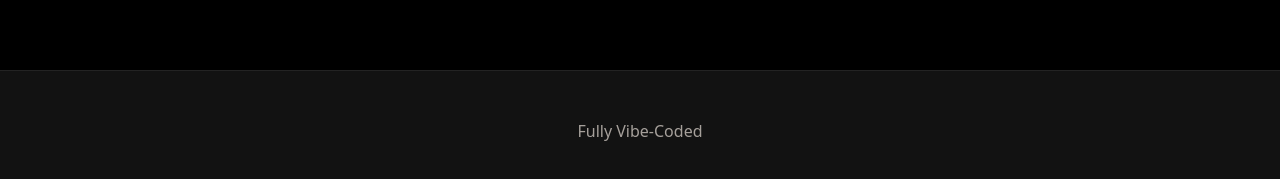
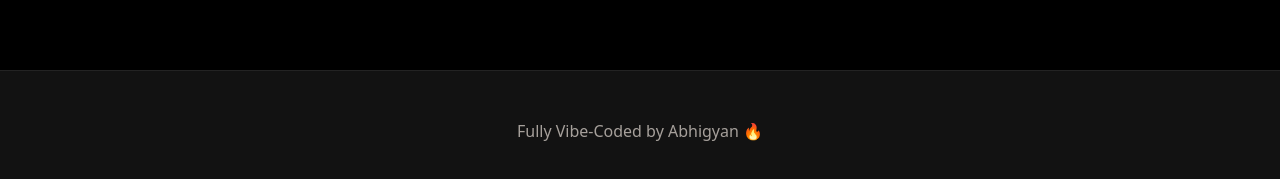
Before and after one commit to Abhigyan-29/prept, a Next.js app: page / in a window 1280 px wide. Shown: the part 4244-4423 px from the top of the page. Built offline with nearby package versions, Linux system fonts and the light colour scheme; no server answers.

Commit message:
Update layout.js

```diff
--- a/app/layout.js
+++ b/app/layout.js
@@ -46,7 +46,7 @@ export default function RootLayout({ children }) {
             <Toaster richColors />
 
             <footer className="relative z-10 border-t border-white/7 py-12  mx-auto px-6 flex flex-wrap items-center justify-center text-stone-400">
-             Fully Vibe-Coded
+             Fully Vibe-Coded by Abhigyan 🔥
             </footer>
           </ThemeProvider>
         </body>
```
